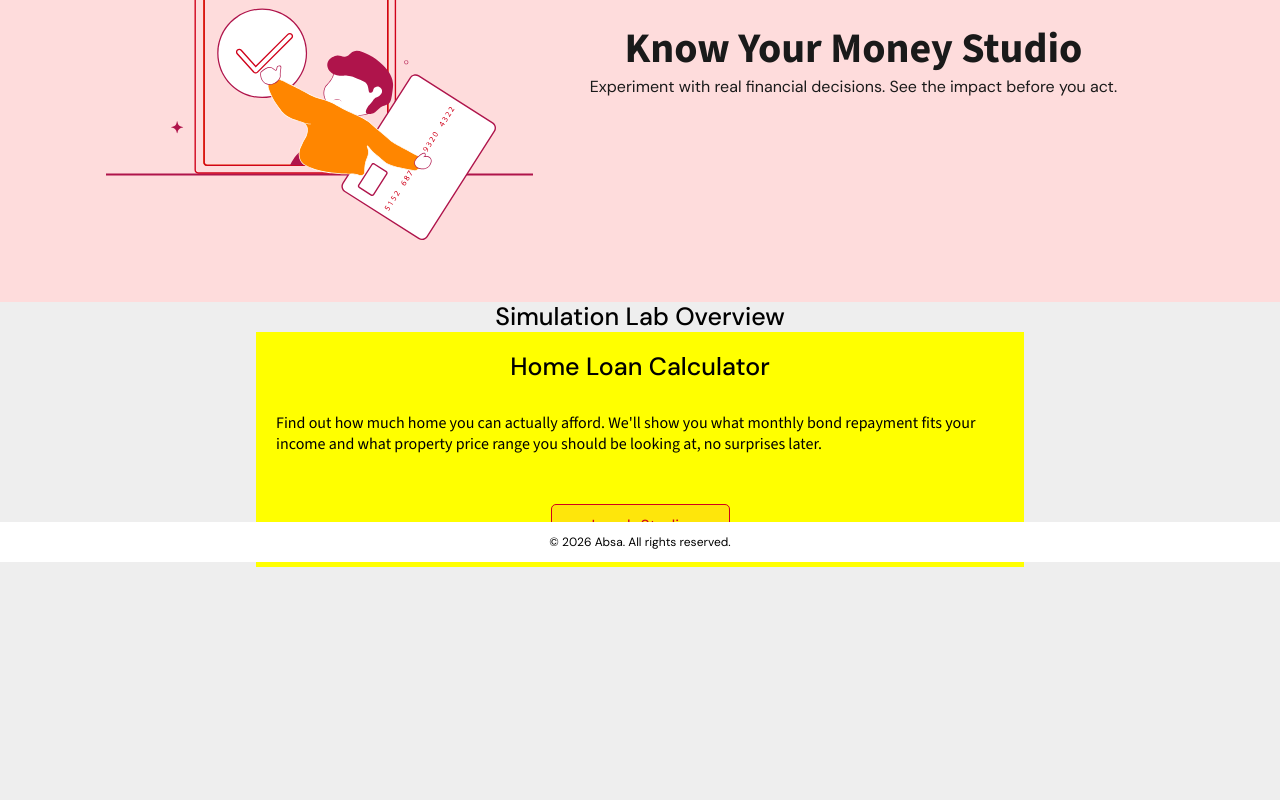
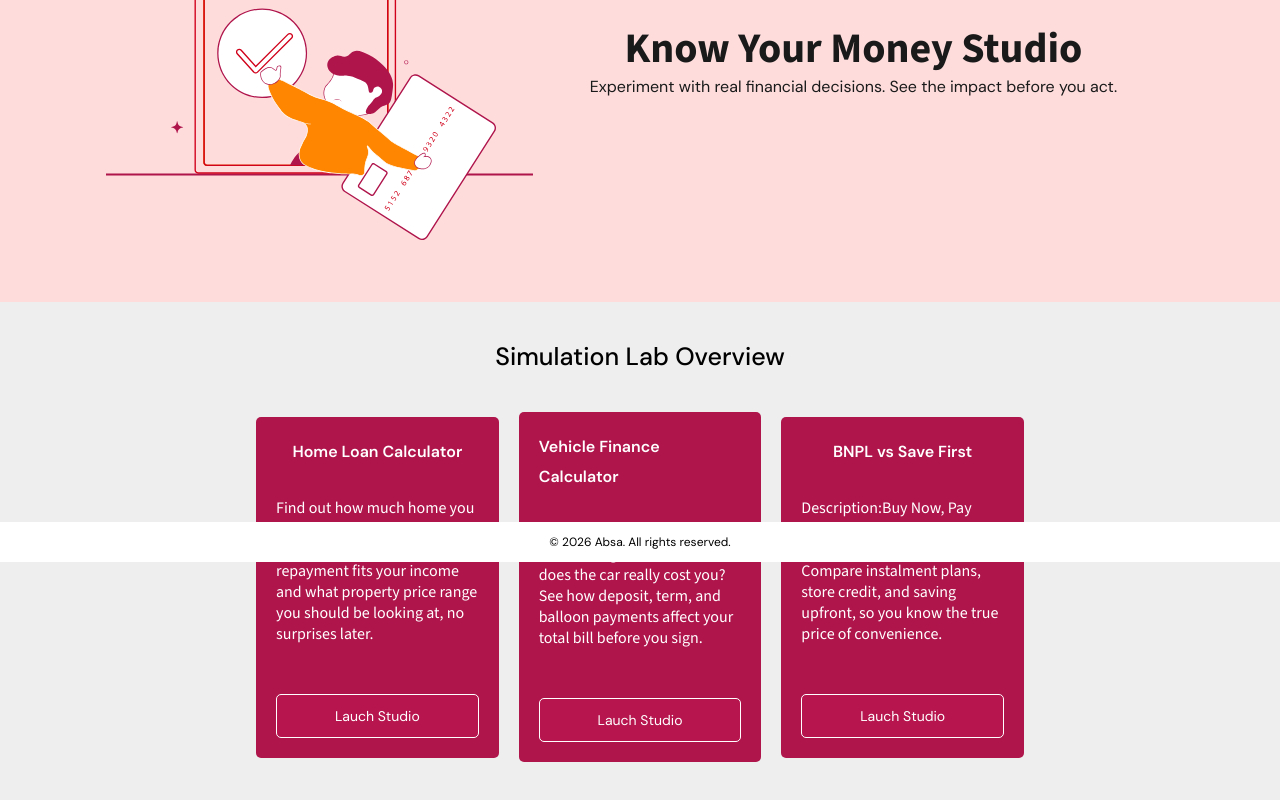
Before and after one commit to M7UNDO/absa-nextgen-wealth, a React (Vite) app: page /simulation-lab in a window 1280 px wide. Shown: the part 238-1038 px from the top of the page. Before the commit the page ends 805 px from the top, so only its background shows below. Built offline with nearby package versions, Linux system fonts and the light colour scheme.

Commit message:
styling(simulation cards)

```diff
--- /dev/null
+++ b/src/components/SimulationCard.jsx
@@ -0,0 +1,14 @@
+import React from "react";
+import { Link } from "react-router-dom";
+
+export default function SimulationCard({heading, description, to}) {
+  return (
+    <div className="simulation-card">
+      <h3 className="heading">{heading}</h3>
+      <p>{description}</p>
+      <Link to={to} className="studio-btn">
+        Lauch Studio
+      </Link>
+    </div>
+  );
+}
--- a/src/index.css
+++ b/src/index.css
@@ -35,50 +35,53 @@ body {
 }
 
 h1 {
+  font-family: var(--primary-font);
   font-size: 3.5em;
   line-height: 4rem;
 }
 
 h2 {
+  font-family: var(--secondary-font);
   font-size: 2.5rem;
   line-height: 2.5rem;
 }
 h3 {
-
+  font-family: var(--secondary-font);
   font-size: 2.3rem;
   font-weight: 400;
   line-height: 2.5rem;
 }
 
 h4 {
+  font-family: var(--secondary-font);
   font-size: 2rem;
   line-height: 2.2rem;
 }
 
 @media screen and (min-width: 600px) {
   h1 {
-    font-family: var(--primary-font);
+
     font-size: 4.2em;
     line-height: 5rem;
     font-weight: 500;
   }
 
   h2 {
-    font-family: var(--secondary-font);
+
     font-size: 2.5rem;
     font-weight: 400;
     line-height: 3rem;
     text-align: center;
   }
   h3 {
-    font-family: var(--secondary-font);
+
     font-size: 2.5rem;
     font-weight: 400;
     line-height: 3rem;
   }
 
   h4 {
-    font-family: var(--secondary-font);
+
     font-size: 2rem;
     font-weight: 500;
     line-height: 2.4rem;
--- a/src/pages/SimulationLab.jsx
+++ b/src/pages/SimulationLab.jsx
@@ -1,6 +1,6 @@
-import { Link } from "react-router-dom";
 import Hero from "../components/Hero";
 import graphicImage from "../assets/images/Simulation-lab-graphic.svg";
+import SimulationCard from "../components/SimulationCard";
 import "../styles/SimulationLab.css";
 
 function SimulationLab() {
@@ -15,17 +15,22 @@ function SimulationLab() {
 
       <h2>Simulation Lab Overview</h2>
       <div className="simulation-studio-container">
-
-
-        <div className="simulation-card">
-          <h2>Home Loan Calculator</h2>
-          <p>
-            Find out how much home you can actually afford. We'll show you what monthly bond repayment fits your income
-            and what property price range you should be looking at, no surprises later.
-          </p>
-          <Link className="studio-btn">Lauch Studio</Link>
-
-        </div>
+        <SimulationCard
+          heading="Home Loan Calculator"
+          description="Find out how much home you can actually afford. We'll show you what monthly bond repayment fits your income
+            and what property price range you should be looking at, no surprises later."
+          to="/simulation-lab/home-loan-calculator"
+        />
+        <SimulationCard
+          heading="Vehicle Finance Calculator"
+          description="That monthly payment might look manageable, but what does the car really cost you? See how deposit, term, and balloon payments affect your total bill before you sign."
+          to=""
+        />
+        <SimulationCard
+          heading="BNPL vs Save First"
+          description="Description:Buy Now, Pay Later feels convenient, but what does it actually cost? Compare instalment plans, store credit, and saving upfront, so you know the true price of convenience."
+          to="/bnpl-vs-save-first"
+        />
       </div>
     </div>
   );
--- a/src/styles/Navbar.css
+++ b/src/styles/Navbar.css
@@ -1,4 +1,5 @@
 header {
+  position: sticky;
   background-color: var(--background-colour-light);
   height: 5rem;
   width: 100%;
@@ -11,6 +12,7 @@ header {
   background-color: var(--background-colour-light);
   height: 100%;
   padding: 1rem;
+  z-index: 100;
 }
 
 .nav-menu {
@@ -21,6 +23,8 @@ header {
   height: 100%;
   transform: translateX(100%);
   transition: transform 0.4s ease;
+  z-index: 1000;
+
 }
 
 .nav-menu.active {
--- a/src/styles/SimulationLab.css
+++ b/src/styles/SimulationLab.css
@@ -1,3 +1,7 @@
+.simulation-lab-page{
+  margin-bottom: 8rem;
+}
+
 .simulation-lab-page .hero-section {
   background-color: #fedcdc;
 }
@@ -17,14 +21,17 @@
   flex-direction: column;
   align-items: center;
   font-size: 1.6rem;
-  padding: 0 20%;
+  padding: 0 15%;
+  gap: 2rem;
 }
 
 .simulation-lab-page h2{
+  font-weight: 500;
+  text-align: center;
+  margin: 4rem auto;
+}
 
-  font-weight: 500;
 
-}
 
 .simulation-card {
   display: flex;
@@ -33,19 +40,36 @@
   gap: 3rem;
   width: 100%;
   font-family: var(--primary-font);
-  background-color: yellow;
   padding: 2rem;
+  background-color: var(--primary-colour-dark);
+  color: white;
+  border-radius: 0.5rem;
+}
+
+.simulation-card .heading{
+  font-size: 1.6rem;
+  font-weight: 600;
+
 }
 
 .studio-btn {
+  width: 100%;
+  font-size: 1.4rem;
   font-family: var(--secondary-font);
-  color: var(--primary-colour);
-  border: 1px solid var(--primary-colour);
+  color: white;
+  border: 1px solid white;
   background-color: rgba(247, 29, 105, 0.111);
   border-radius: 0.5rem;
-  padding: 1rem 4rem;
+  padding: 1.2rem 5rem;
   margin-top: 2rem;
   text-decoration: none;
+  text-align: center;
+  transition: all 0.3s ease;
+}
+
+.studio-btn:hover{
+  background-color: var(--accent-colour);
+  color: white;
 }
 
 @media screen and (min-width: 600px) {
@@ -55,7 +79,10 @@
     display: flex;
     flex-direction: row;
     align-items: center;
+    gap: 2rem;
+    padding: 0 20%;
   }
+
 }
 @media screen and (min-width: 992px) {
 }
```
